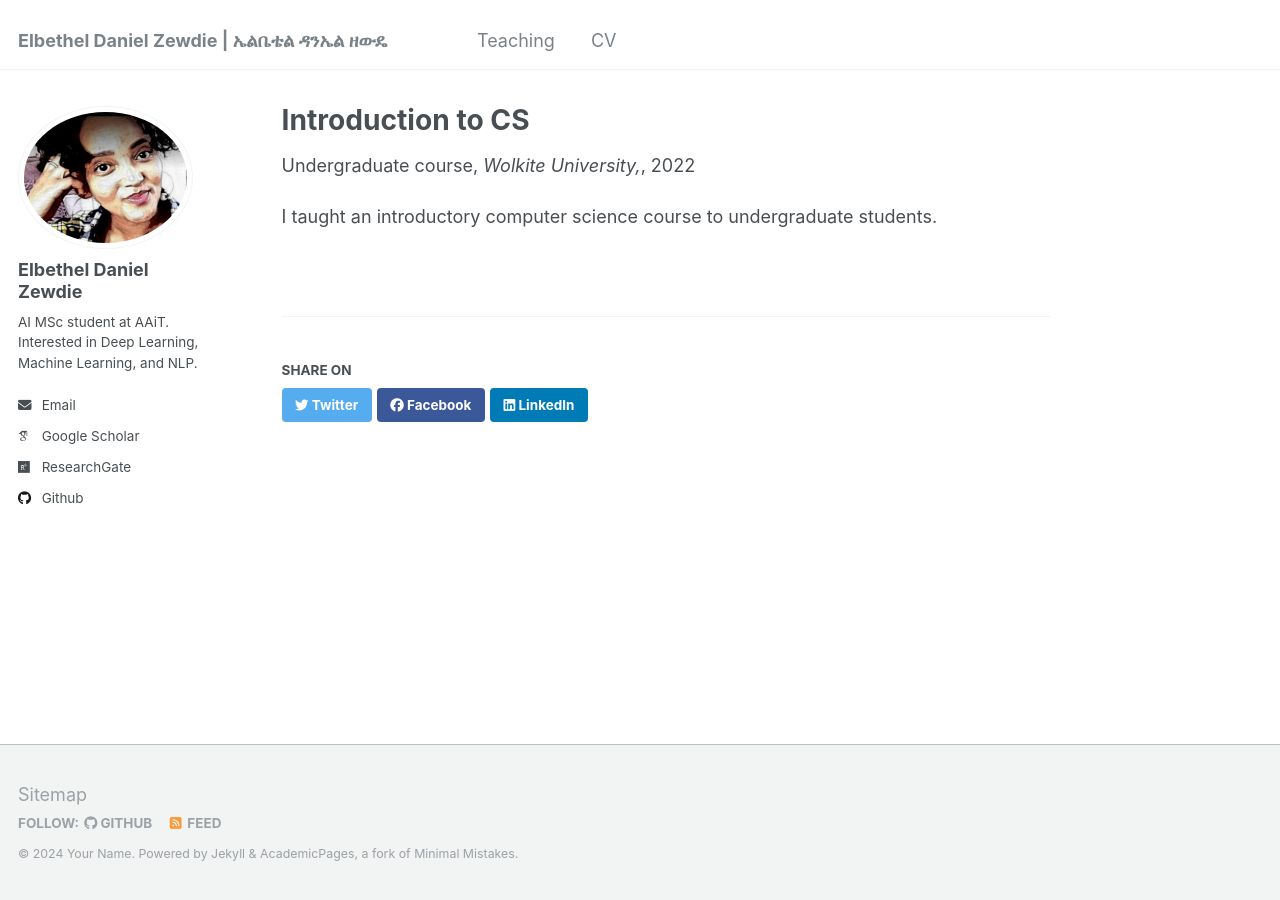
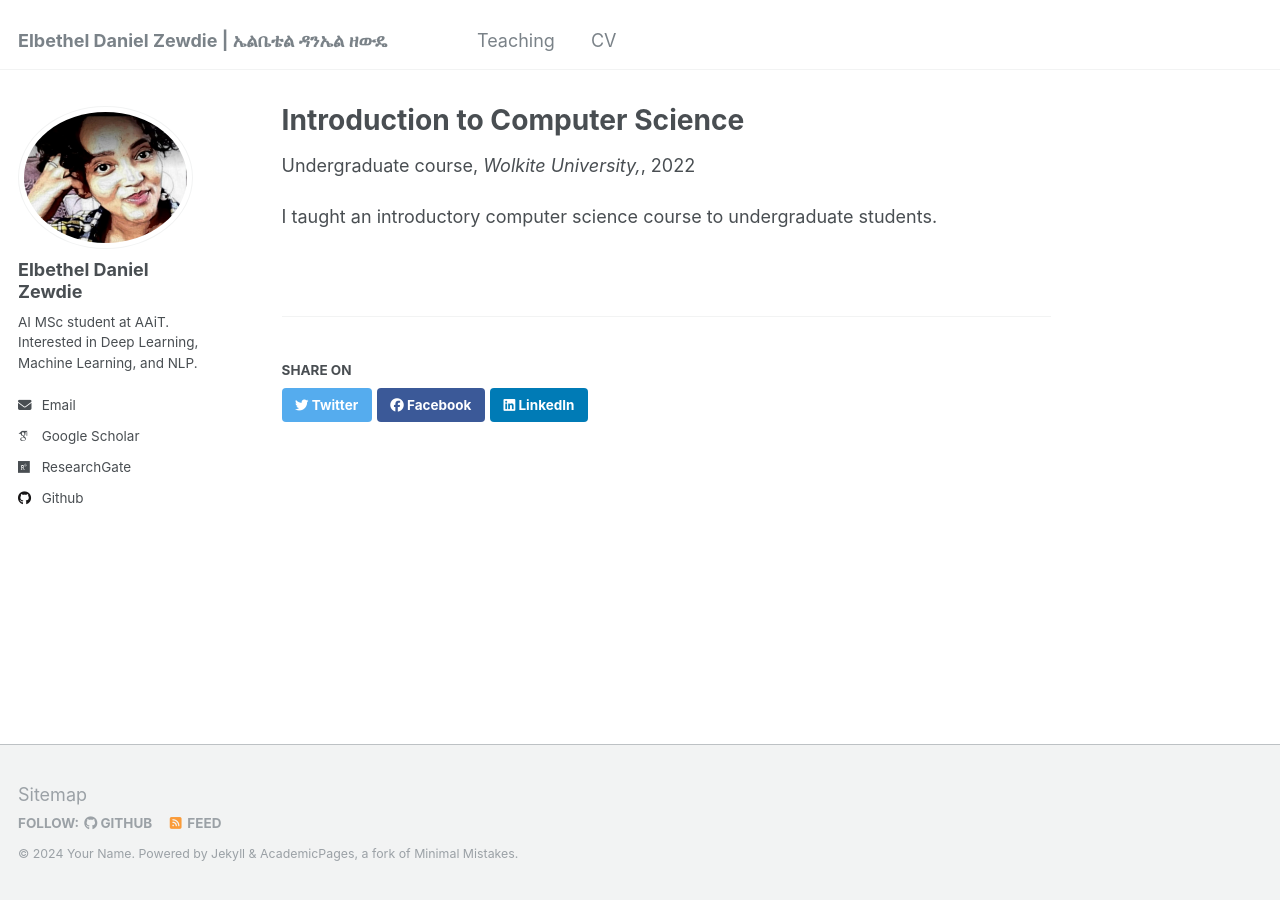
Before and after one commit to Elbethel-dan/Elbethel-dan.github.io, a Jekyll site: the page built from _teaching/2014-spring-teaching-1.md, in a window 1280 px wide. Built offline with Jekyll 4.4.1, drawn with Linux system fonts in a browser that asks for light colours; some web fonts are replaced.

Commit message:
Update 2014-spring-teaching-1.md

```diff
--- a/_teaching/2014-spring-teaching-1.md
+++ b/_teaching/2014-spring-teaching-1.md
@@ -1,5 +1,5 @@
 ---
-title: "Introduction to CS"
+title: "Introduction to Computer Science"
 collection: teaching
 type: "Undergraduate course"
 permalink: /teaching/2014-spring-teaching-1
```
